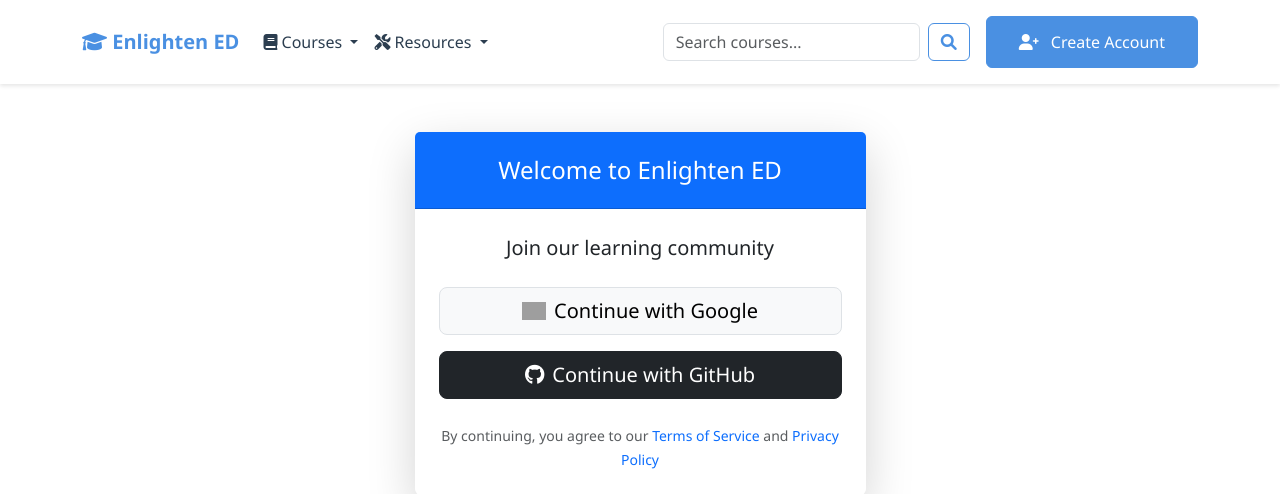
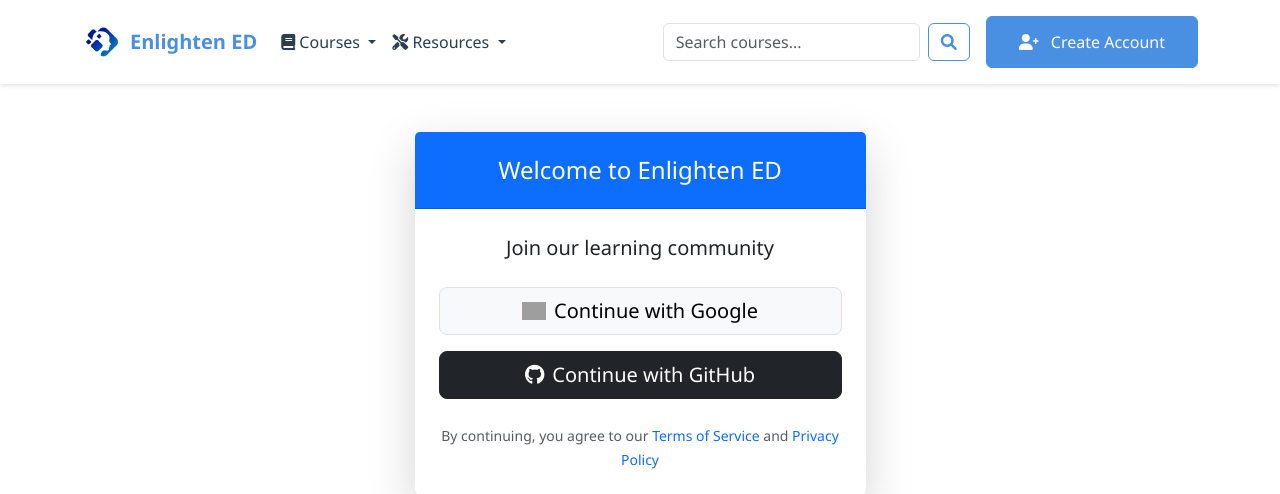
Before and after one commit to rjvtayam/Courseware, a Flask app: page /login in a window 1280 px wide. Shown: the top 494 px of the page. Run offline with Flask 3, Linux system fonts and the light colour scheme; parts of the project's set-up code (start-up, migrations or seed data) failed here and were passed over; some libraries are stand-ins or nearby versions; grey boxes are pictures that could not be loaded.

Commit message:
Updated base template with favicon and logo
- Added favicon links
- Added Enlighten ED logo to navbar
- Improved navbar brand styling

```diff
--- a/app/templates/base.html
+++ b/app/templates/base.html
@@ -4,6 +4,13 @@
     <meta charset="UTF-8">
     <meta name="viewport" content="width=device-width, initial-scale=1.0">
     <title>{% block title %}{% endblock %} - Enlighten ED</title>
+
+    <!-- Favicon -->
+    <link rel="apple-touch-icon" sizes="180x180" href="{{ url_for('static', filename='favicon/apple-touch-icon.png') }}">
+    <link rel="icon" type="image/png" sizes="32x32" href="{{ url_for('static', filename='favicon/favicon-32x32.png') }}">
+    <link rel="icon" type="image/png" sizes="16x16" href="{{ url_for('static', filename='favicon/favicon-16x16.png') }}">
+    <link rel="manifest" href="{{ url_for('static', filename='favicon/site.webmanifest') }}">
+
     <!-- Bootstrap CSS -->
     <link href="https://cdn.jsdelivr.net/npm/bootstrap@5.3.0/dist/css/bootstrap.min.css" rel="stylesheet">
     <!-- Font Awesome -->
@@ -15,8 +22,9 @@
 <body>
     <nav class="navbar navbar-expand-lg navbar-light">
         <div class="container">
-            <a class="navbar-brand" href="{{ url_for('main.index') }}">
-                <i class="fas fa-graduation-cap"></i> Enlighten ED
+            <a class="navbar-brand d-flex align-items-center" href="{{ url_for('main.index') }}">
+                <img src="{{ url_for('static', filename='images/enlighten.png') }}" alt="Enlighten ED" height="40" class="me-2">
+                Enlighten ED
             </a>
             <button class="navbar-toggler" type="button" data-bs-toggle="collapse" data-bs-target="#navbarNav">
                 <span class="navbar-toggler-icon"></span>
```
